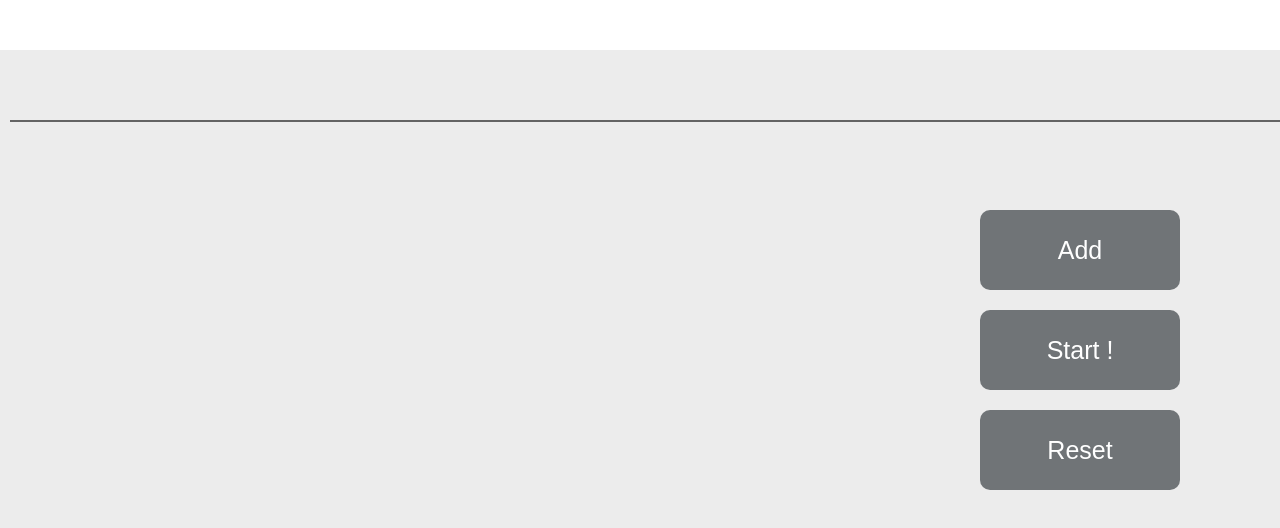
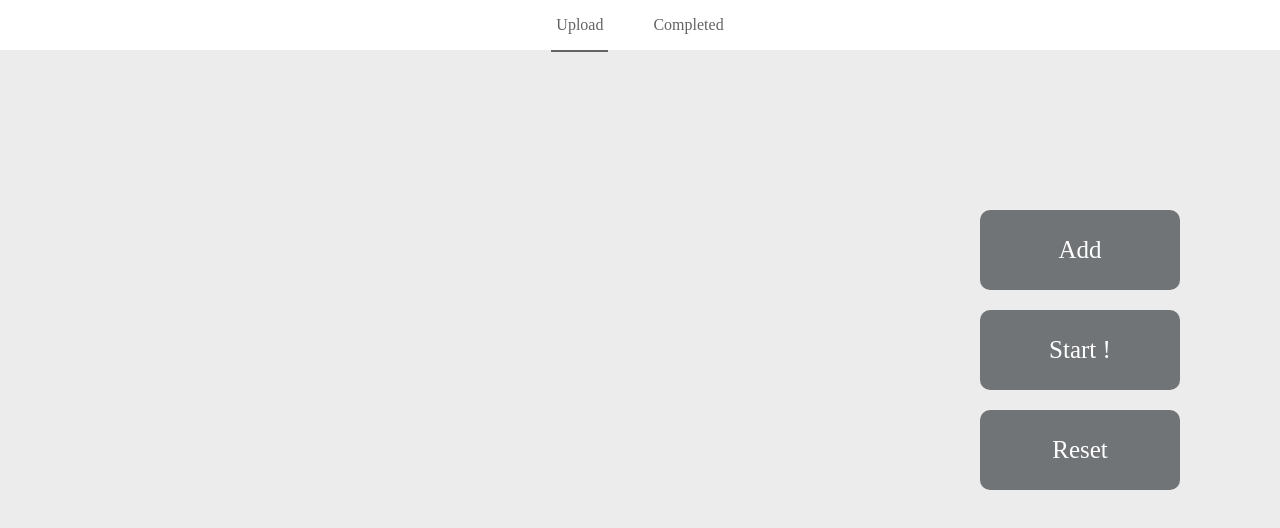
Before and after one commit to haing-o/vue-cutscreens-s, a Vue app: page / in a window 1280 px wide. Shown: the top 528 px of the page. Built offline with nearby package versions, Linux system fonts and the light colour scheme.

Commit message:
before uploadPic

```diff
--- a/public/reset.css
+++ b/public/reset.css
@@ -44,7 +44,7 @@ body,button,input,textarea {
 
 body,html {
     width: 100%;
-    min-height: 930px;
+    min-width: 1280px;
     height: auto;
     background-color: #ececec;
 }
--- a/src/App.vue
+++ b/src/App.vue
@@ -1,24 +1,41 @@
 <template>
   <div id="app">
     <div class="nav">
-      <keep-alive>
-        <component class="link" :is="currentCom">Upload Pic</component>
-      </keep-alive>
+      <a v-for="tab in tabs"
+         @click="shiftCom(tab)"
+         class="link"
+         :class="[{ 'choose': currentCom == tab }]">
+        {{ tab }}
+      </a>
     </div>
+    <keep-alive>
+      <component :is="currentCom">Upload Pic</component>
+    </keep-alive>
   </div>
 </template>
 
 <script>
-  import uploadPic from '@/views/uploadPic.vue'
+  import Upload from '@/views/uploadPic.vue'
+  import Completed from '@/views/completedPic.vue'
   export default {
       name: 'cutSreen',
       data() {
           return {
-              currentCom: uploadPic
+              currentCom: 'Upload',
+              tabs: ['Upload', 'Completed']
           }
       },
       components: {
-          uploadPic,
+          Upload,
+          Completed,
+      },
+      mounted() {
+
+      },
+      methods: {
+          shiftCom: function (tab) {
+              this.currentCom = tab;
+          }
       }
   }
 </script>
@@ -34,8 +51,11 @@
       height: 50px;
       line-height: 50px;
       color: #646464;
+      margin: 0 20px;
+      padding: 0 5px;
+    }
+    .choose {
       border-bottom: 2px solid #646464;
-      margin: 0 10px;
     }
   }
 }
--- a/src/components/button.vue
+++ b/src/components/button.vue
@@ -1,5 +1,5 @@
 <template>
-    <button class="mybutton">{{ value }}</button>
+    <a href="javascript:void (0)" class="mybutton">{{ value }}</a>
 </template>
 
 <script>
@@ -16,14 +16,17 @@
 
 <style lang="less" scoped>
     .mybutton {
+        display: inline-block;
         width: 200px;
         height: 80px;
+        line-height: 80px;
+        text-align: center;
         background-color: #707477;
         color: #fff;
         font-size: 25px;
         border: none;
         border-radius: 10px;
-        transition: background-color .3s;
+        transition: background-color .4s;
         cursor: pointer;
         margin: 10px 0;
         &:hover {
--- /dev/null
+++ b/src/views/completedPic.vue
@@ -0,0 +1,15 @@
+<template>
+    <div>
+        it's completedPic!
+    </div>
+</template>
+
+<script>
+    export default {
+        name: "completedPic"
+    }
+</script>
+
+<style scoped>
+
+</style>
```
